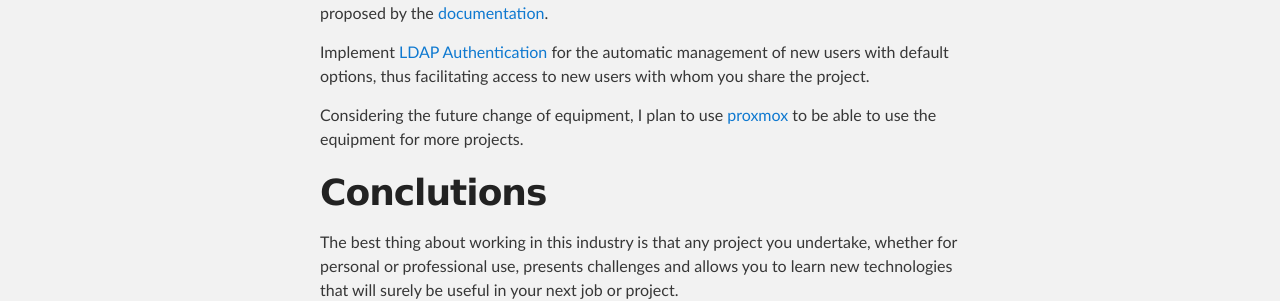
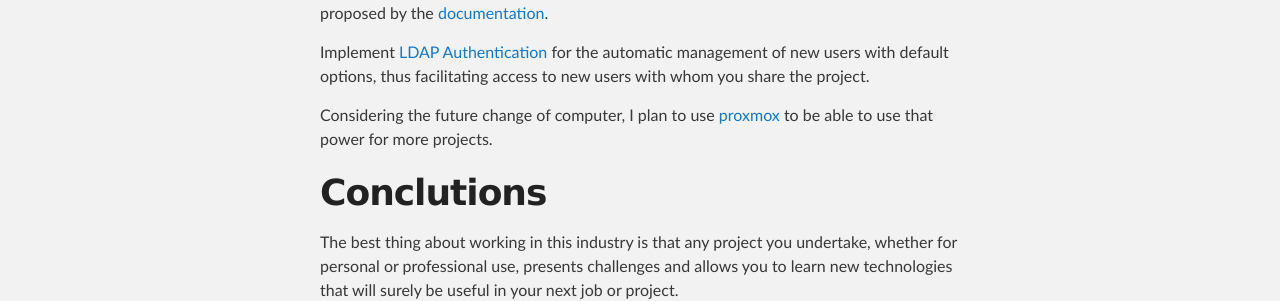
Before and after one commit to juniornff/juniornff.github.io, a Jekyll site: the page built from _posts/2025-02-18-local-media-server.md, in a window 1280 px wide and 900 px high, scrolled down 7745 px. Shown: the part 434-735 px from the top of the window. Built offline with Jekyll 4.4.1, drawn with Linux system fonts in a browser that asks for light colours.

Commit message:
mini fix

```diff
--- a/_posts/2025-02-18-local-media-server.md
+++ b/_posts/2025-02-18-local-media-server.md
@@ -135,7 +135,7 @@ Plan the migration to the new computer taking into account the recommendations/t
 
 Implement [LDAP Authentication](https://jellyfin.org/docs/general/server/plugins/#ldap) for the automatic management of new users with default options, thus facilitating access to new users with whom you share the project.
 
-Considering the future change of equipment, I plan to use [proxmox](https://www.proxmox.com/en/) to be able to use the equipment for more projects.
+Considering the future change of computer, I plan to use [proxmox](https://www.proxmox.com/en/) to be able to use that power for more projects.
 
 # Conclutions
 
```
